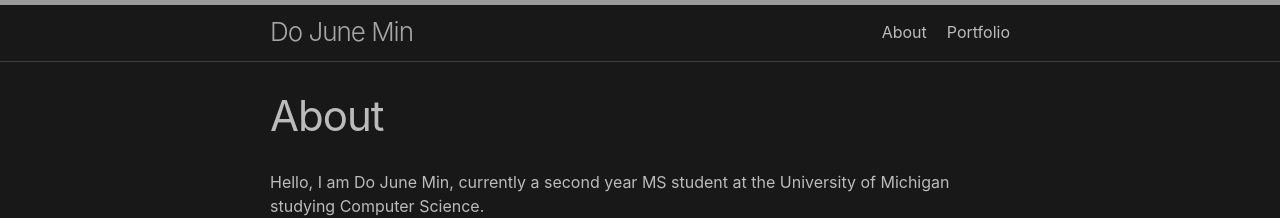
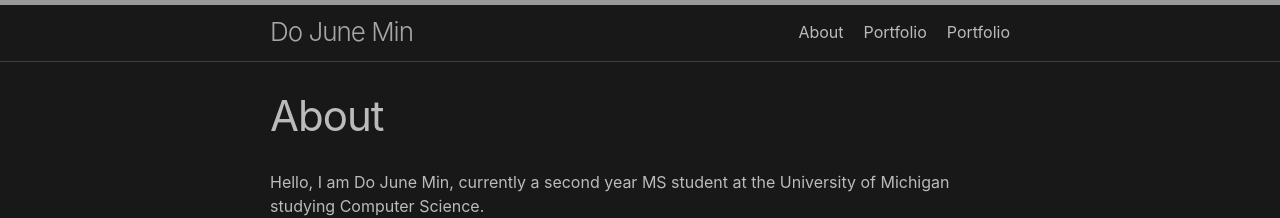
Before and after one commit to mindojune/mindojune.github.io, a Jekyll site: the page built from about.md, in a window 1280 px wide. Shown: the top 218 px of the page. Built offline with Jekyll 4.4.1, drawn with Linux system fonts in a browser that asks for light colours; our own code applies the rules of GitHub Pages for plain Markdown files.

Commit message:
Update _config.yml

```diff
--- a/_config.yml
+++ b/_config.yml
@@ -67,5 +67,6 @@ plugins:
 header_pages:
   - about.md
   - portfolio.md
+  - portfolio.md
   - https://mindojune.github.io/cv.pdf
   - cv.pdf
```
